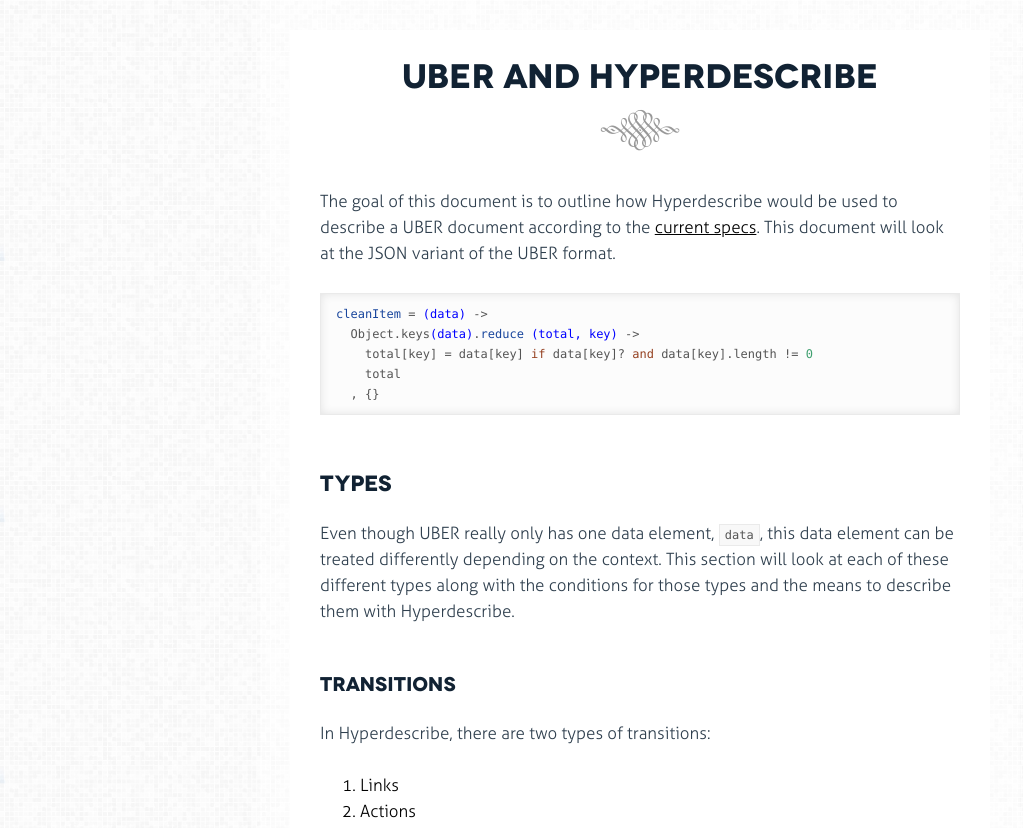
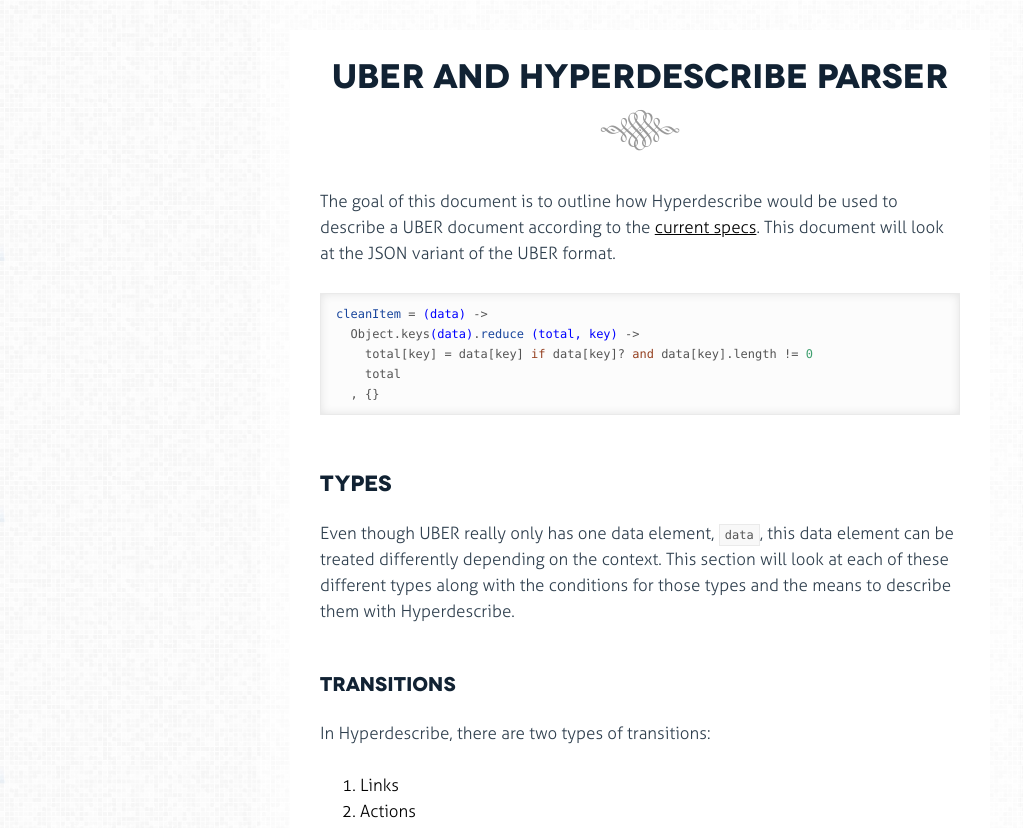
Before and after one commit to smizell/hyperdescribe-uber-json, a website: page docs/parser.html in a window 1280 px wide. Shown: the top 828 px of the page, without its empty margins (0-1023 px from the left). Drawn offline with Linux system fonts and the light colour scheme.

Commit message:
Change title on parser docs

```diff
--- a/docs/parser.html
+++ b/docs/parser.html
@@ -2,7 +2,7 @@
 
 <html>
 <head>
-  <title>UBER and Hyperdescribe</title>
+  <title>UBER and Hyperdescribe Parser</title>
   <meta http-equiv="content-type" content="text/html; charset=UTF-8">
   <link rel="stylesheet" media="all" href="public/stylesheets/normalize.css" />
   <link rel="stylesheet" media="all" href="docco.css" />
@@ -14,7 +14,7 @@
       <div class="header">
 
 
-          <h1 id="uber-and-hyperdescribe">UBER and Hyperdescribe</h1>
+          <h1 id="uber-and-hyperdescribe-parser">UBER and Hyperdescribe Parser</h1>
 <p>The goal of this document is to outline how Hyperdescribe would be used to describe a UBER document according to the <a href="https://rawgithub.com/mamund/media-types/e034e9d9eae7fb4455f25c928cb84cd513f9472c/uber-hypermedia.html">current specs</a>. This document will look at the JSON variant of the UBER format.</p>
 
 
```
Also changed, not shown: 1 other file.
